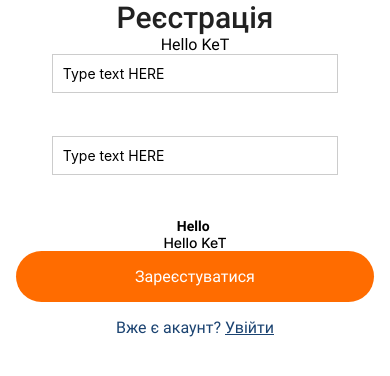
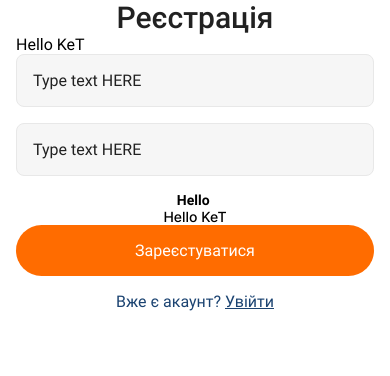
Before and after one commit to VIlliaV/hw-native, a React Native app: screen / in a window 390 px wide. Shown: the top 376 px of the page. Built offline with nearby package versions, Linux system fonts and the light colour scheme.

Commit message:
UPD || style

```diff
--- a/style/styles.js
+++ b/style/styles.js
@@ -9,11 +9,11 @@ export const styles = StyleSheet.create({
   },
   image: {
     flex: 1,
+    position: "relative",
     // justifyContent: "flex-start",
   },
   popUp: {
     position: "relative",
-    alignItems: "center",
     backgroundColor: color.bg,
     paddingHorizontal: 16,
     borderTopLeftRadius: 25,
@@ -26,11 +26,17 @@ export const styles = StyleSheet.create({
     textAlignVertical: "bottom",
   },
   textInput: {
+    width: "100%",
+    // height: 51,
+    padding: 16,
+    marginBottom: 16,
+    fontFamily: "Roboto-Regular",
+    fontSize: 16,
+    color: color.primary,
+    backgroundColor: color.bg_secondary,
     borderWidth: 1,
-    borderColor: "#ccc",
-    padding: 10,
-    width: "80%",
-    marginBottom: 43,
+    borderRadius: 8,
+    borderColor: color.border,
   },
   button: {
     width: "100%",
@@ -48,13 +54,13 @@ export const styles = StyleSheet.create({
     lineHeight: 35,
     color: color.primary,
     //? just for test:
-    ...Platform.select({
-      ios: {
-        fontSize: 30,
-      },
-      android: {
-        fontFamily: "Roboto-Medium",
-      },
-    }),
+    // ...Platform.select({
+    //   ios: {
+    //     fontSize: 30,
+    //   },
+    //   android: {
+    //     fontFamily: "Roboto-Medium",
+    //   },
+    // }),
   },
 });
```
